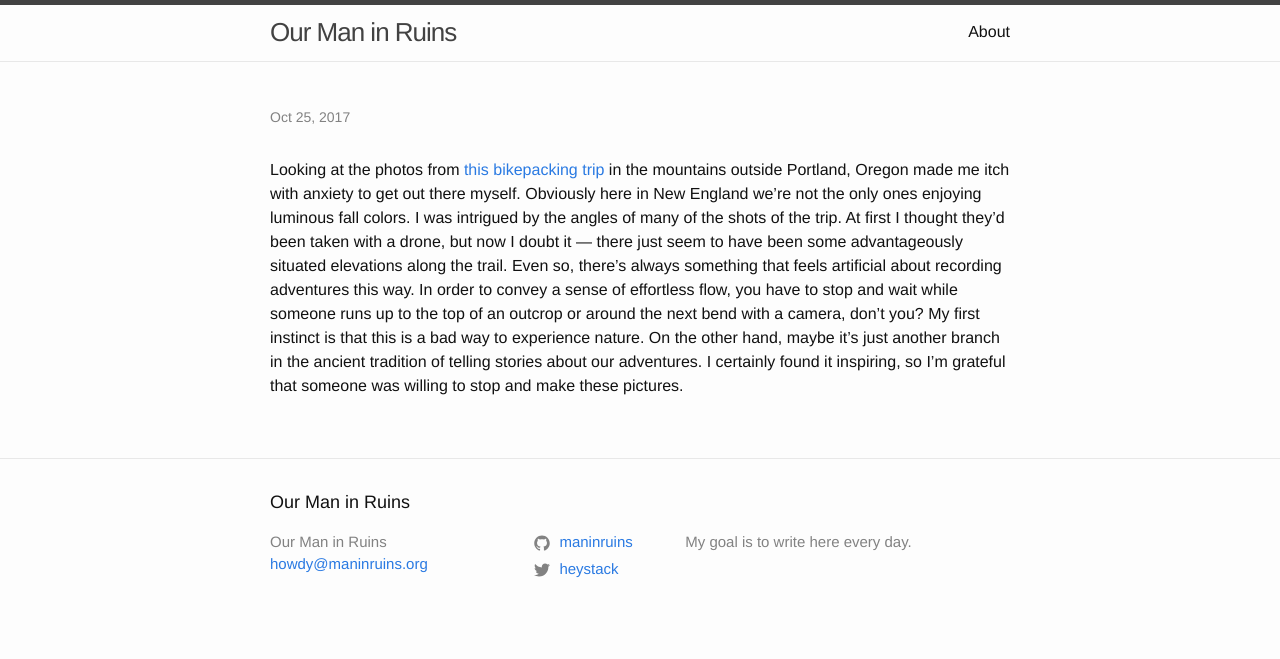
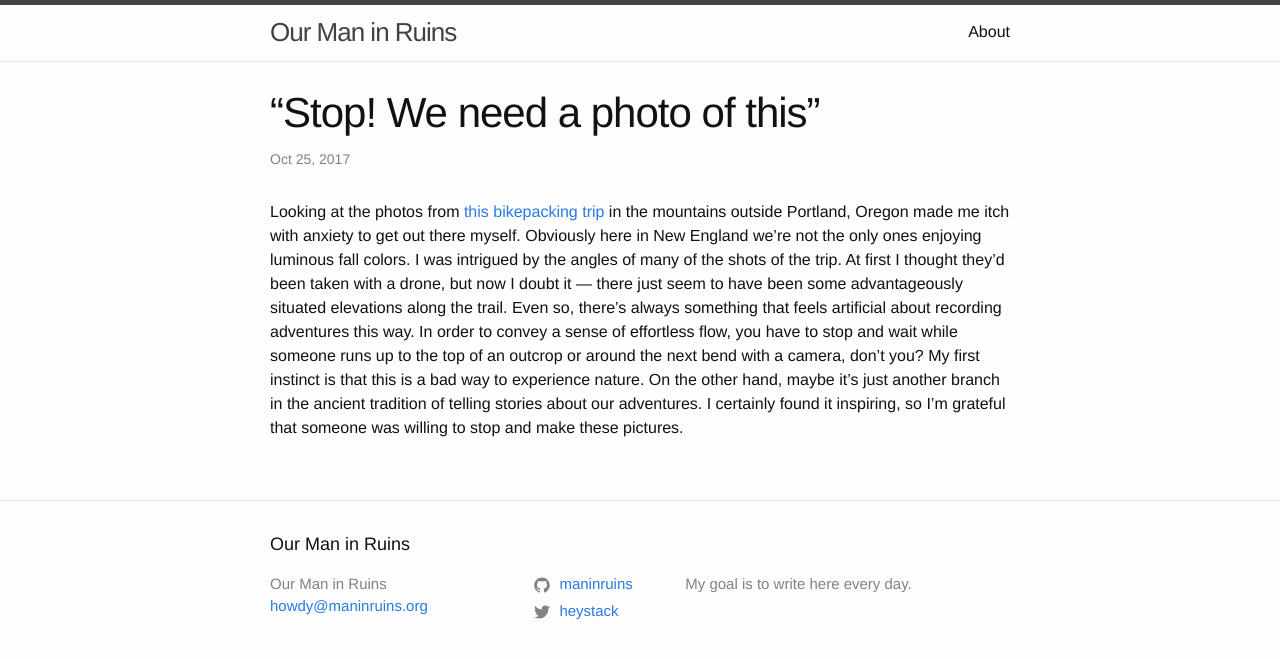
Before and after one commit to maninruins/maninruins.github.io, a Jekyll site: the page built from _posts/2017-10-24-stop-we-need-a-photo-of-this.markdown, in a window 1280 px wide. Shown: the top 659 px of the page. Built offline with Jekyll 4.4.1, drawn with Linux system fonts in a browser that asks for light colours; our own code applies the rules of GitHub Pages for plain Markdown files.

Commit message:
Finally fixed those dumb smart quotes

```diff
--- a/_posts/2017-10-24-stop-we-need-a-photo-of-this.markdown
+++ b/_posts/2017-10-24-stop-we-need-a-photo-of-this.markdown
@@ -1,6 +1,6 @@
 ---
 layout: post
-title:  ``Stop! We need a photo of this``
+title:  “Stop! We need a photo of this”
 date:   2017-10-24 20:28:00 -0400
 categories: adventure bikes
 ---
```
